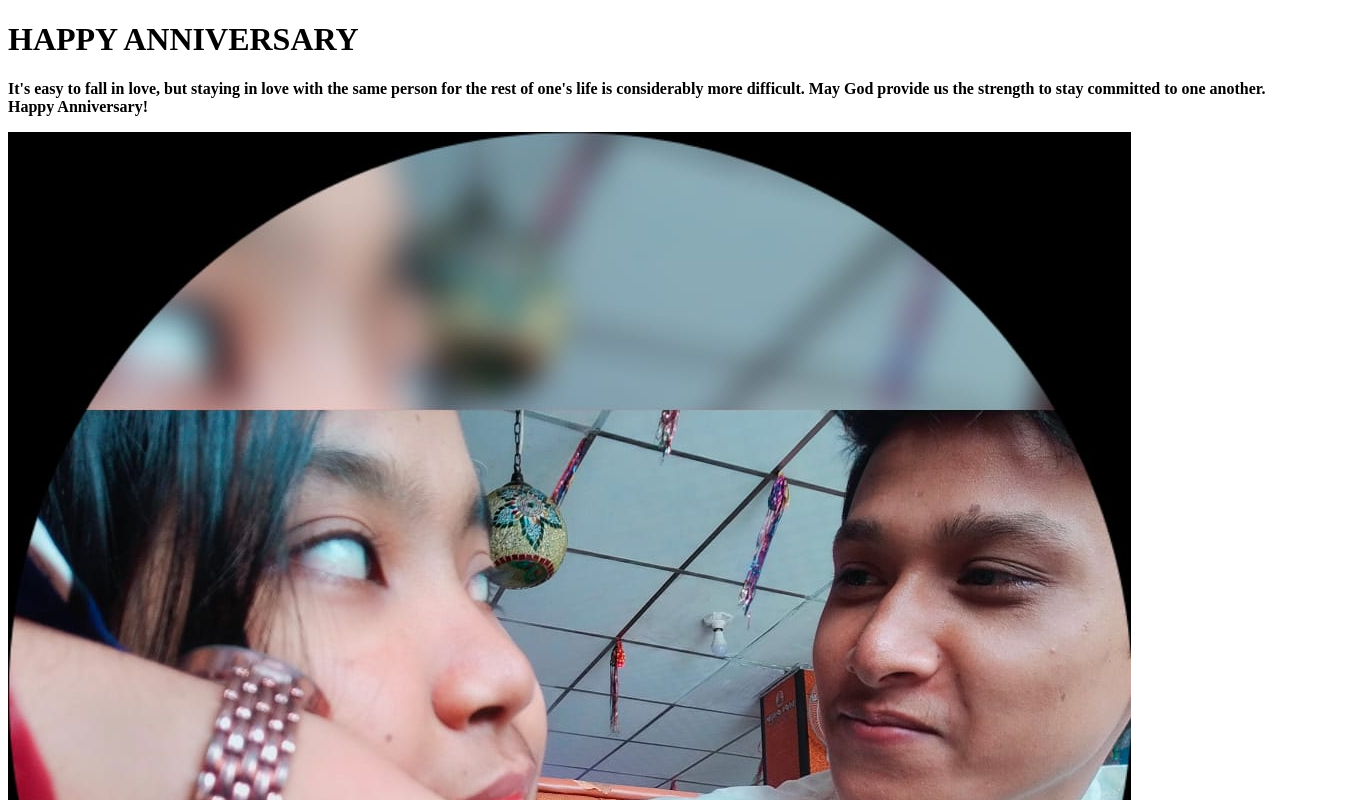
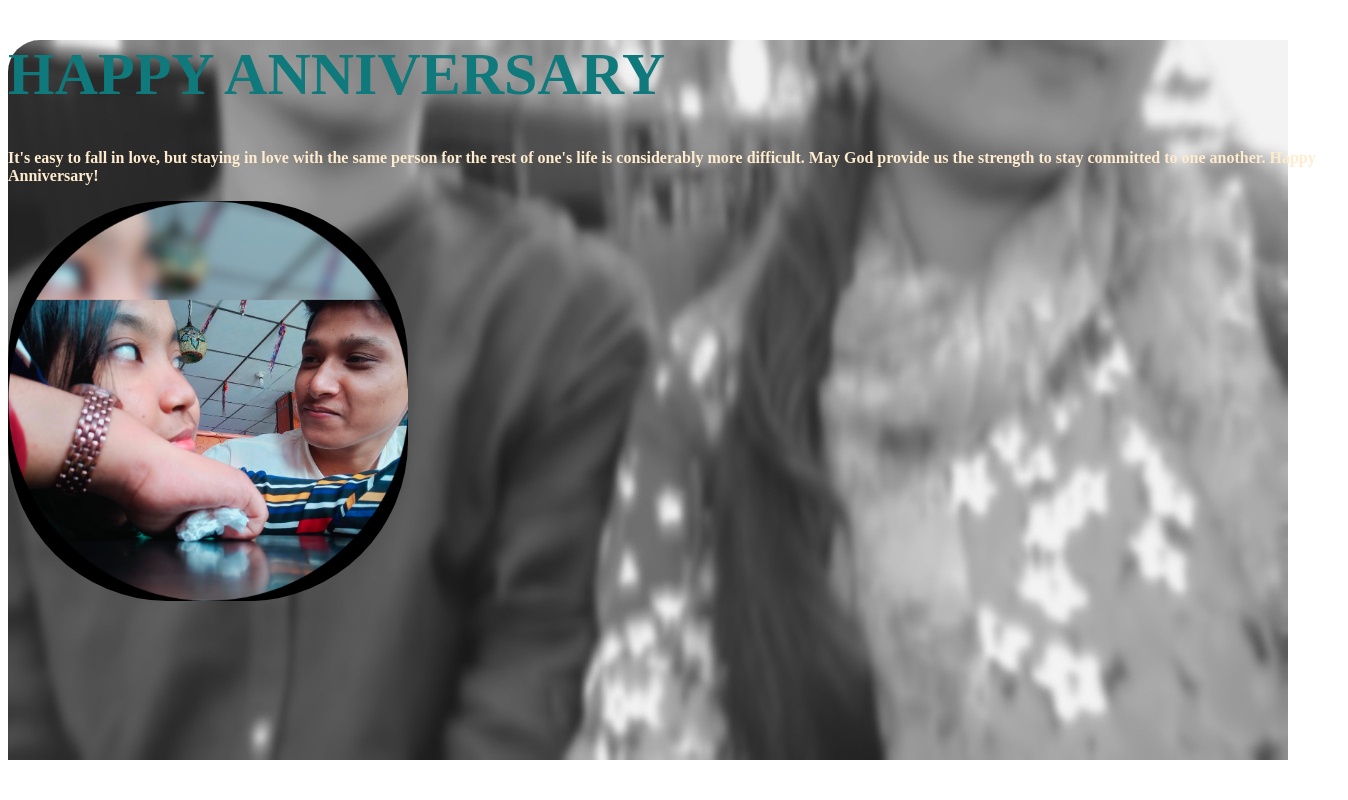
Before and after one commit to roy58465/anniversary-2nd, a plain HTML site: page index.html in a window 1280 px wide. Shown: the top 800 px of the page, 1348 px wide, since content can reach past the window. Drawn offline with Linux system fonts and the light colour scheme; a web font is replaced by a local one.

Commit message:
added cover

```diff
--- a/index.html
+++ b/index.html
@@ -9,6 +9,19 @@
     <link rel="preconnect" href="https://fonts.gstatic.com" crossorigin>
     <link href="https://fonts.googleapis.com/css2?family=Playwrite+AU+SA:wght@100..400&display=swap" rel="stylesheet">
     <link rel="stylesheet" href="styles/style.css">
+    <style>
+        h1{
+            color: rgb(15, 121, 124);
+            font-size: 60px;
+            font-weight: bold;
+        }
+        p{
+            color: blanchedalmond;
+            font-size: medium;
+            font-weight: 600px;
+        }
+    </style>
+
 </head>
 
 <body class="normal">
@@ -18,7 +31,7 @@
             <P>It's easy to fall in love, but staying in love with the same person for the rest of one's life is considerably more difficult. May God provide us the strength to stay committed to one another. Happy Anniversary!</P>
         </div>
         <div>
-            <img src="styles/images/image 1.jpg" alt="">
+            <img class="image" src="styles/images/image 1.jpg" alt="">
         </div>
     </div>
 </body>
--- a/styles/style.css
+++ b/styles/style.css
@@ -4,3 +4,17 @@
     font-weight: 800;
     font-style: normal;
 }
+
+.anniversary-card{
+    background-image: url(../styles/images/cover.jpg);
+    background-repeat: no-repeat;
+    width: 1340px;
+    height: 800px;
+    margin: auto;
+    border-radius: 32px;
+}
+.image{
+    width: 400px;
+    height: 400px;
+    border-radius: 160px;
+}
```
